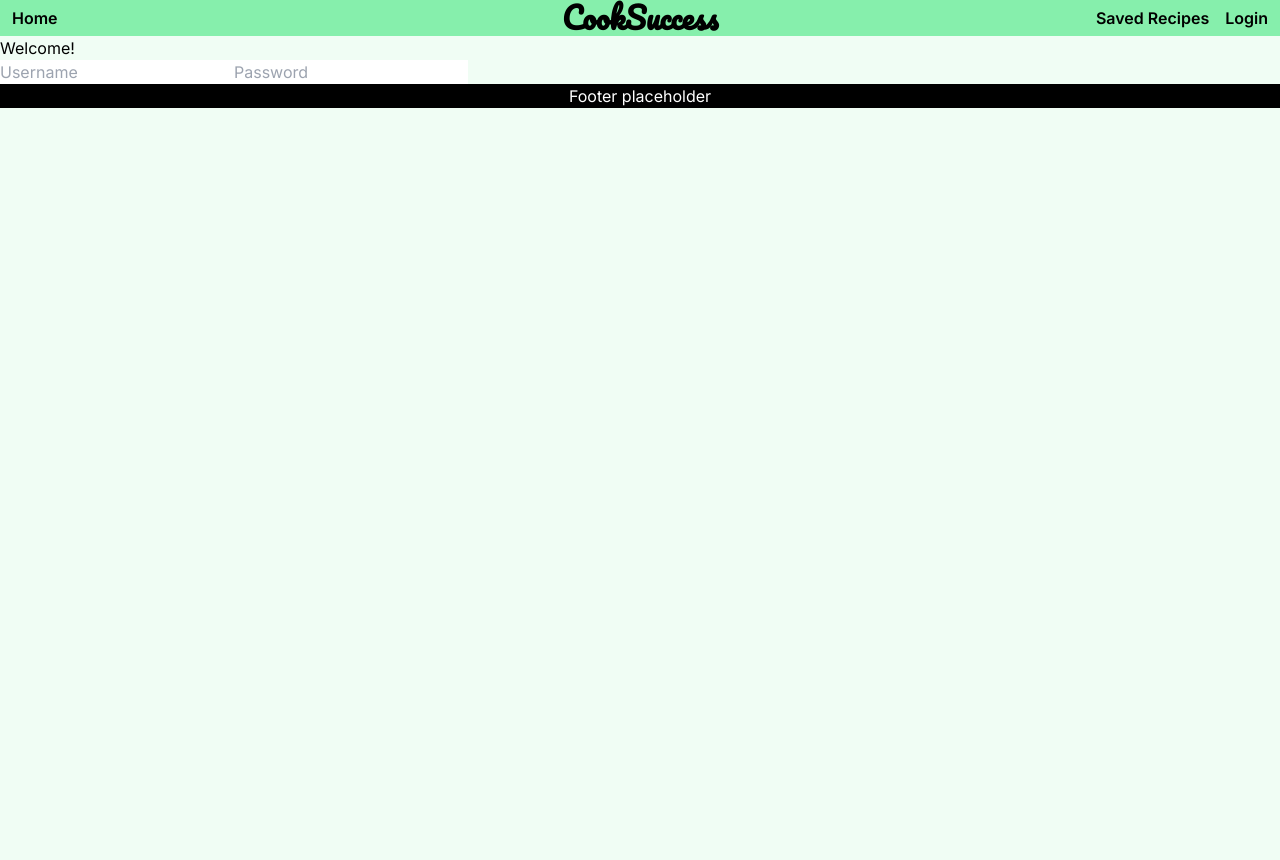
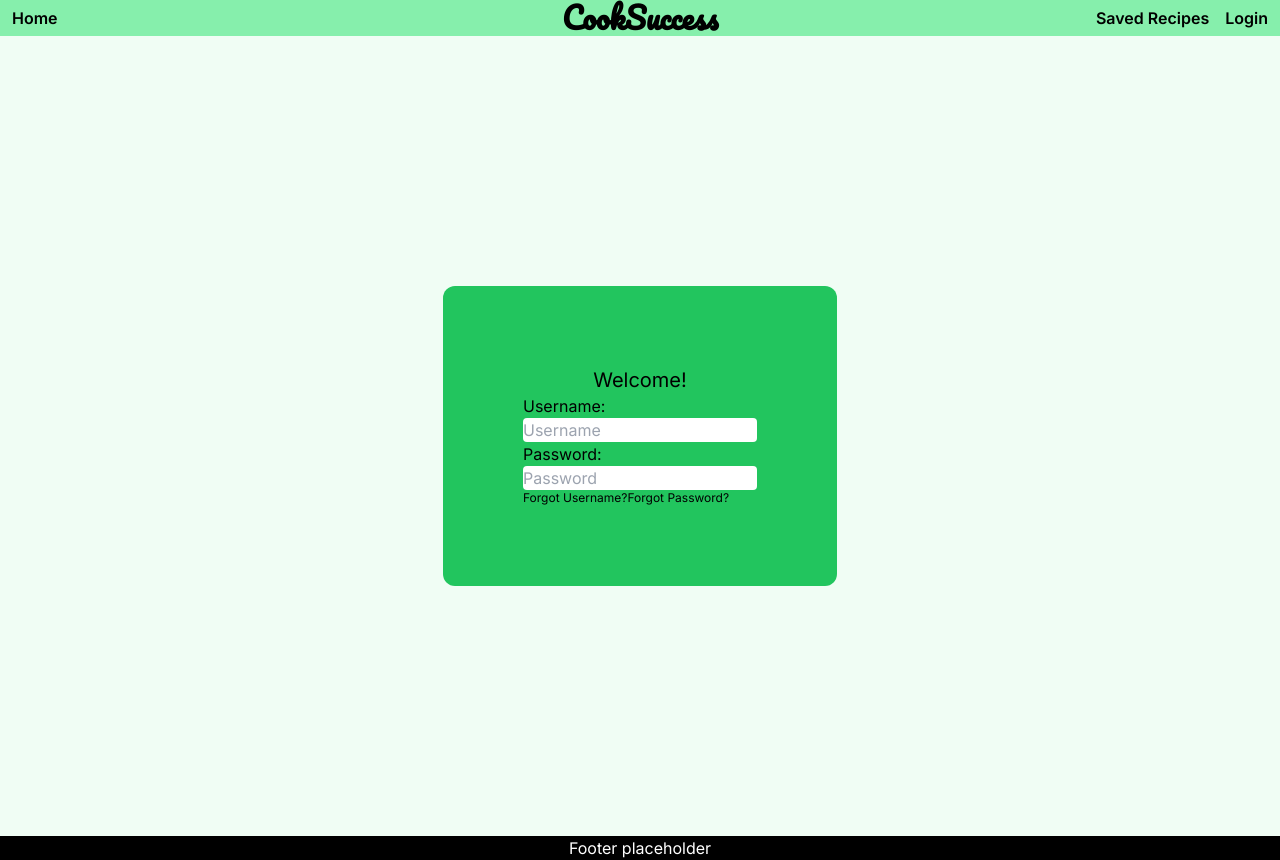
Before and after one commit to victorgboynton/cook_success, a Next.js app: page /Login in a window 1280 px wide. Before the commit the page ends 800 px from the top, so only its background shows below. Built offline with nearby package versions, Linux system fonts and the light colour scheme.

Commit message:
Changes to login template

```diff
--- a/app/Login/page.tsx
+++ b/app/Login/page.tsx
@@ -1,13 +1,19 @@
 export default function Login() {
-	return (
-		<div>
-			<div>
-				<h1>Welcome!</h1>
-				<form>
-					<input type="text" placeholder="Username" />
-					<input type="text" placeholder="Password" />
-				</form>
-			</div>
-		</div>
-	);
+  return (
+    <div className="flex h-screen items-center justify-center mx-auto my-auto">
+      <div className="bg-green-500 p-20 rounded-xl">
+        <h1 className="text-center text-xl">Welcome!</h1>
+        <form className="flex flex-col">
+          <p>Username: </p>
+          <input type="text" placeholder="Username" className="rounded" />
+          <p className="">Password:</p>
+          <input type="password" placeholder="Password" className="rounded" />
+          <div className="flex flex-row text-xs">
+            <button>Forgot Username? </button>
+            <button>Forgot Password?</button>
+          </div>
+        </form>
+      </div>
+    </div>
+  );
 }
--- a/app/Navbar.tsx
+++ b/app/Navbar.tsx
@@ -4,7 +4,7 @@
   return (
     <div className="grid grid-cols-3 px-2 items-center bg-green-300">
       <div className="">
-				<NavButton linkTarget="/Login">Home</NavButton>
+        <NavButton linkTarget="/">Home</NavButton>
       </div>
       <h1 className=" items-center text-3xl mx-auto font-pacifico font-extrabold">
         CookSuccess
--- a/app/page.tsx
+++ b/app/page.tsx
@@ -8,7 +8,7 @@
 export default function Home() {
   return (
     <div className="">
-			<div className="flex text-6xl bg-blue-200 font-bitter font-bold text-center lg:mt-10 justify-center items-center mx-auto p-8 ">
+      <div className="flex text-6xl bg-amber-200 font-bitter font-bold text-center lg:mt-10 justify-center items-center mx-auto p-8 ">
         <h1>
           <i>
             <u>Never</u>
@@ -31,15 +31,15 @@
           </p>
         </div>
         <div className="lg:mx-10 h-[30%]">
-					<button className=" bg-amber-500 text-4xl    border-4 font-extrabold">
+          <button className=" bg-amber-200 text-4xl    border-4 font-extrabold">
             Get started!
           </button>
         </div>
       </div>
-			<div className="flex text-5xl font-bitter border-2 bg-blue-200 font-semibold border-black max-w-3xl rounded text-center justify-center items-center  mx-auto sm:mt-8">
+      <div className="flex text-5xl font-bitter border-2  font-semibold border-black max-w-3xl rounded text-center justify-center items-center  mx-auto sm:mt-8">
         <h2>Ingredient of the Week!</h2>
       </div>
-			<div className="bg-green-200 border-4 border-black mt-3">
+      <div className="  mt-3">
         <div className="flex text-6xl font-semibold justify-center mt-3">
           <u>
             <i>Spinach</i>
```
Lines whose indentation alone changed are shown as unchanged.
